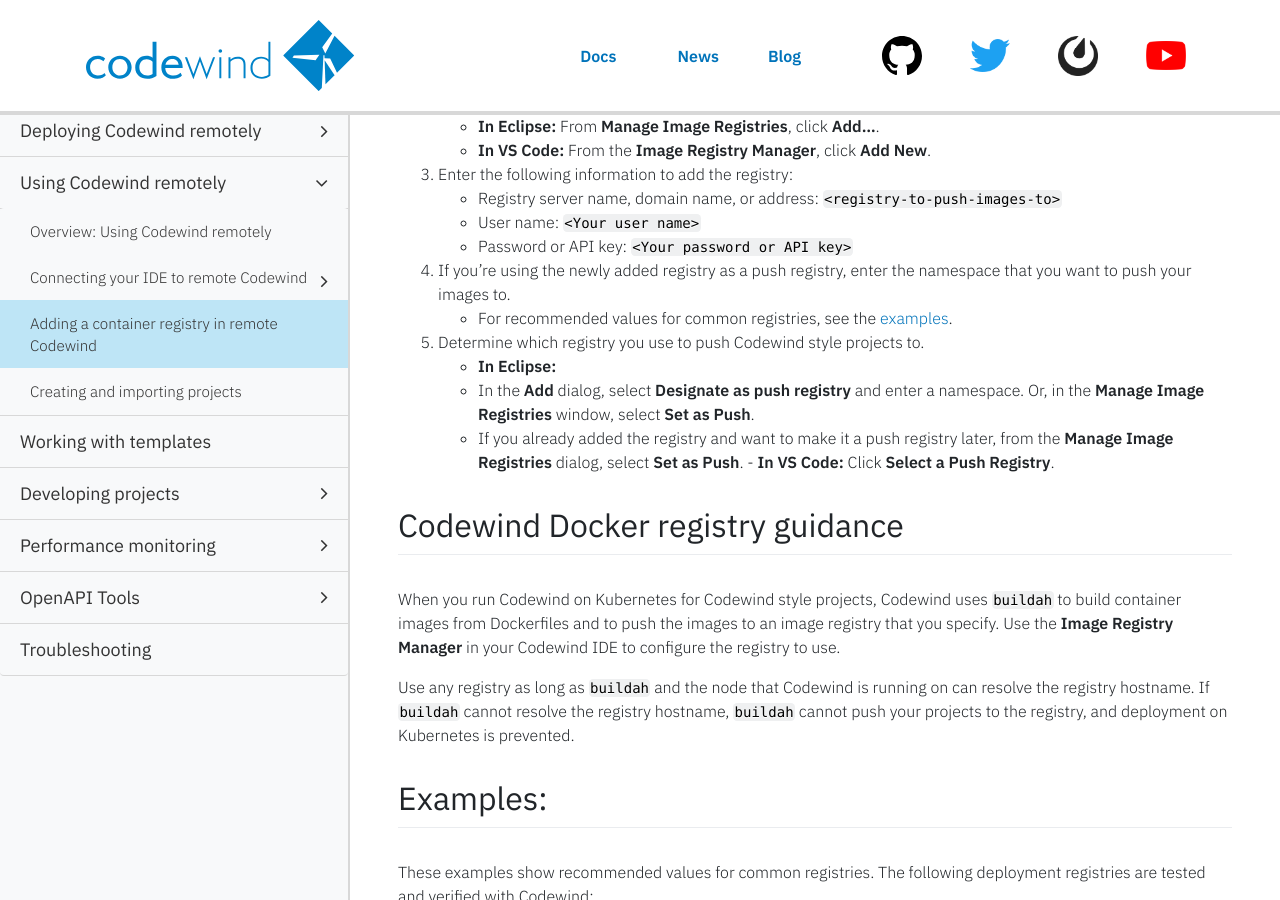
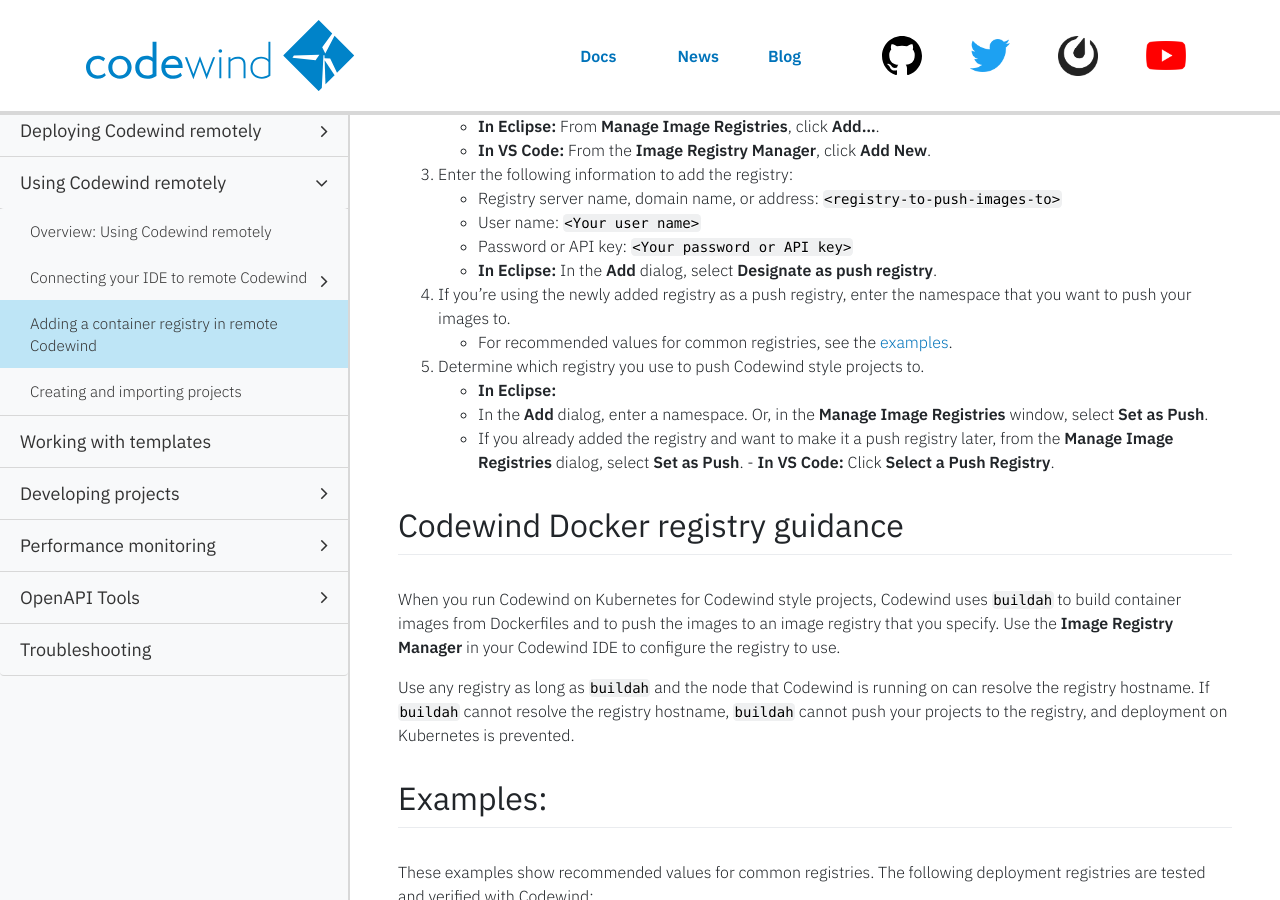
Before and after one commit to eclipse-archived/codewind-docs, a Jekyll site: the page built from docs/_documentations/remote-setupregistries.md, in a window 1280 px wide and 900 px high, scrolled down 920 px. Built offline with Jekyll 4.4.1, drawn with Linux system fonts in a browser that asks for light colours; nearby versions of some CDN libraries; comment, search, counter and statistics services are not loaded.

Commit message:
Update remote-setupregistries.md

```diff
--- a/docs/_documentations/remote-setupregistries.md
+++ b/docs/_documentations/remote-setupregistries.md
@@ -35,11 +35,12 @@ After your IDE is started and running, add the container registry to be used wit
   - Registry server name, domain name, or address: `<registry-to-push-images-to>`
   - User name: `<Your user name>`
   - Password or API key: `<Your password or API key>`
+  - **In Eclipse:** In the **Add** dialog, select **Designate as push registry**.
 4. If you're using the newly added registry as a push registry, enter the namespace that you want to push your images to.
   - For recommended values for common registries, see the [examples](#examples).
 5. Determine which registry you use to push Codewind style projects to.
   - **In Eclipse:**
-    - In the **Add** dialog, select **Designate as push registry** and enter a namespace. Or, in the **Manage Image Registries** window, select **Set as Push**.
+    - In the **Add** dialog, enter a namespace. Or, in the **Manage Image Registries** window, select **Set as Push**.
     - If you already added the registry and want to make it a push registry later, from the **Manage Image Registries** dialog, select **Set as Push**.
   - **In VS Code:** Click **Select a Push Registry**.
 
```
